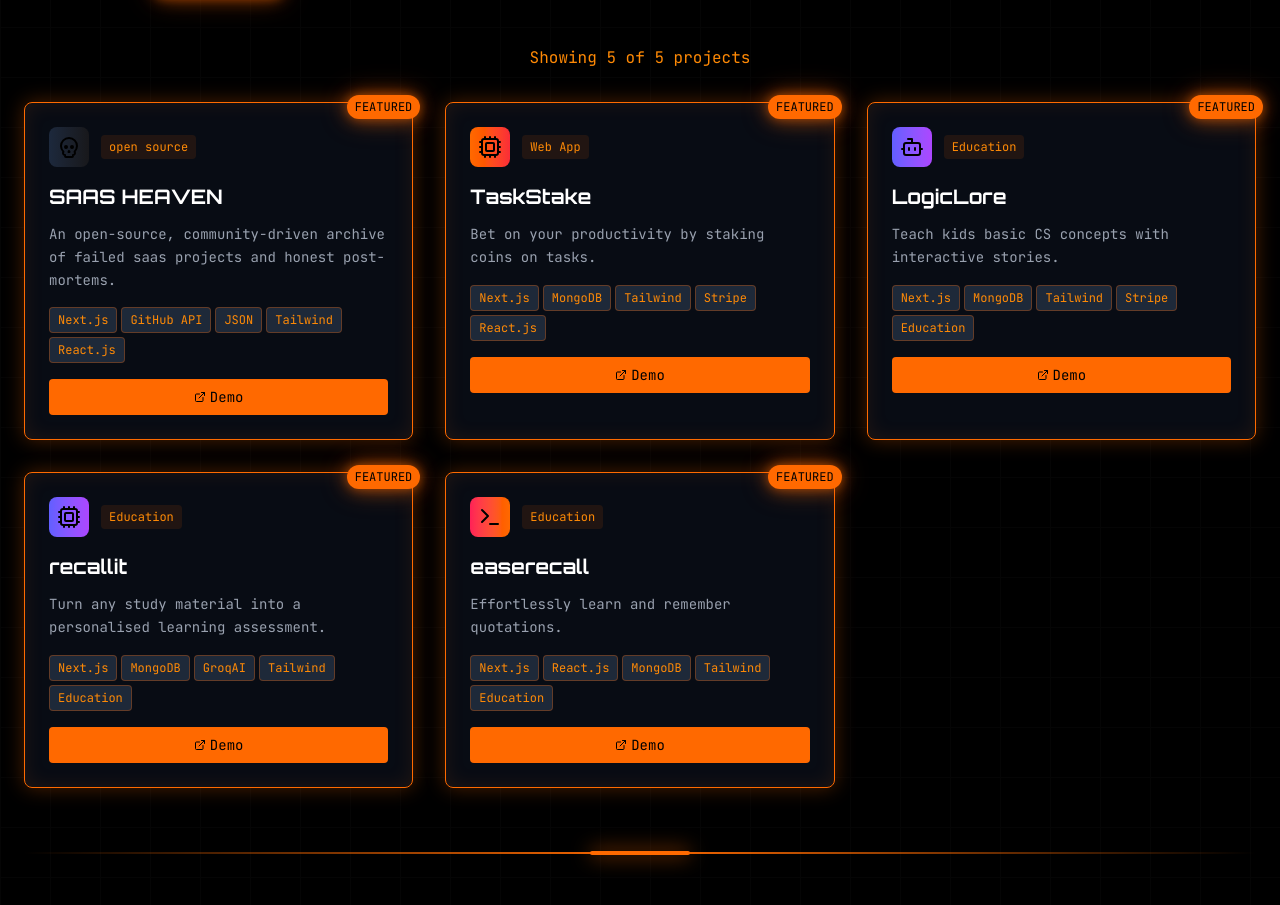
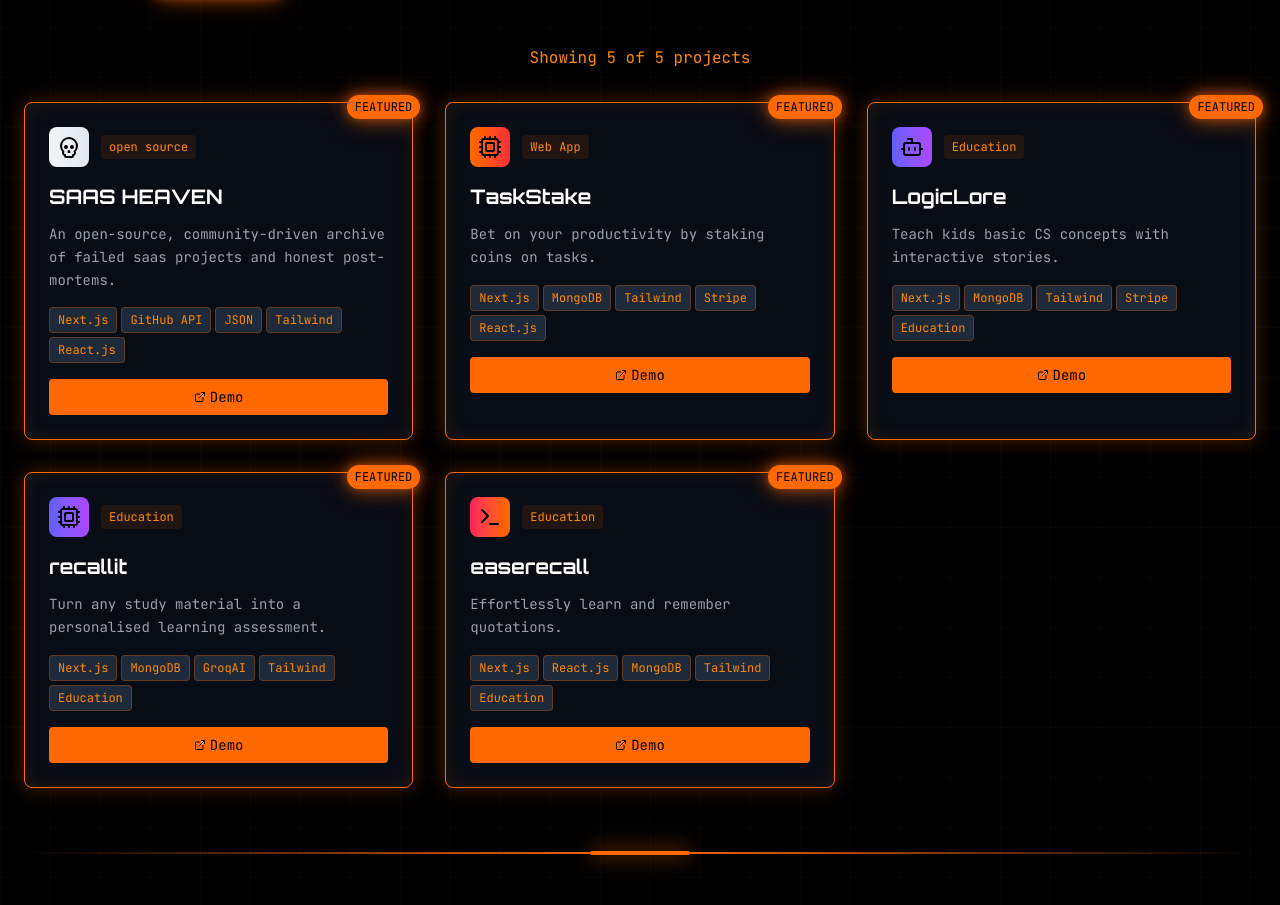
Before and after one commit to VulcanWM/vulcanwm, a Next.js app: page / in a window 1280 px wide. Shown: the part 1172-2077 px from the top of the page. Built offline with nearby package versions, Linux system fonts and the light colour scheme.

Commit message:
Update Projects.tsx

```diff
--- a/components/Projects.tsx
+++ b/components/Projects.tsx
@@ -9,7 +9,7 @@ const projects = [
         description: 'An open-source, community-driven archive of failed saas projects and honest post-mortems.',
         tech: ['Next.js', 'GitHub API', 'JSON', 'Tailwind', 'React.js'],
         icon: <Skull className="w-6 h-6" />,
-        gradient: 'from-slate-800 to-zinc-900',
+        gradient: 'from-slate-100 to-slate-200',
         category: 'open source',
         featured: true,
         demo: 'https://saasheaven.space'
```
